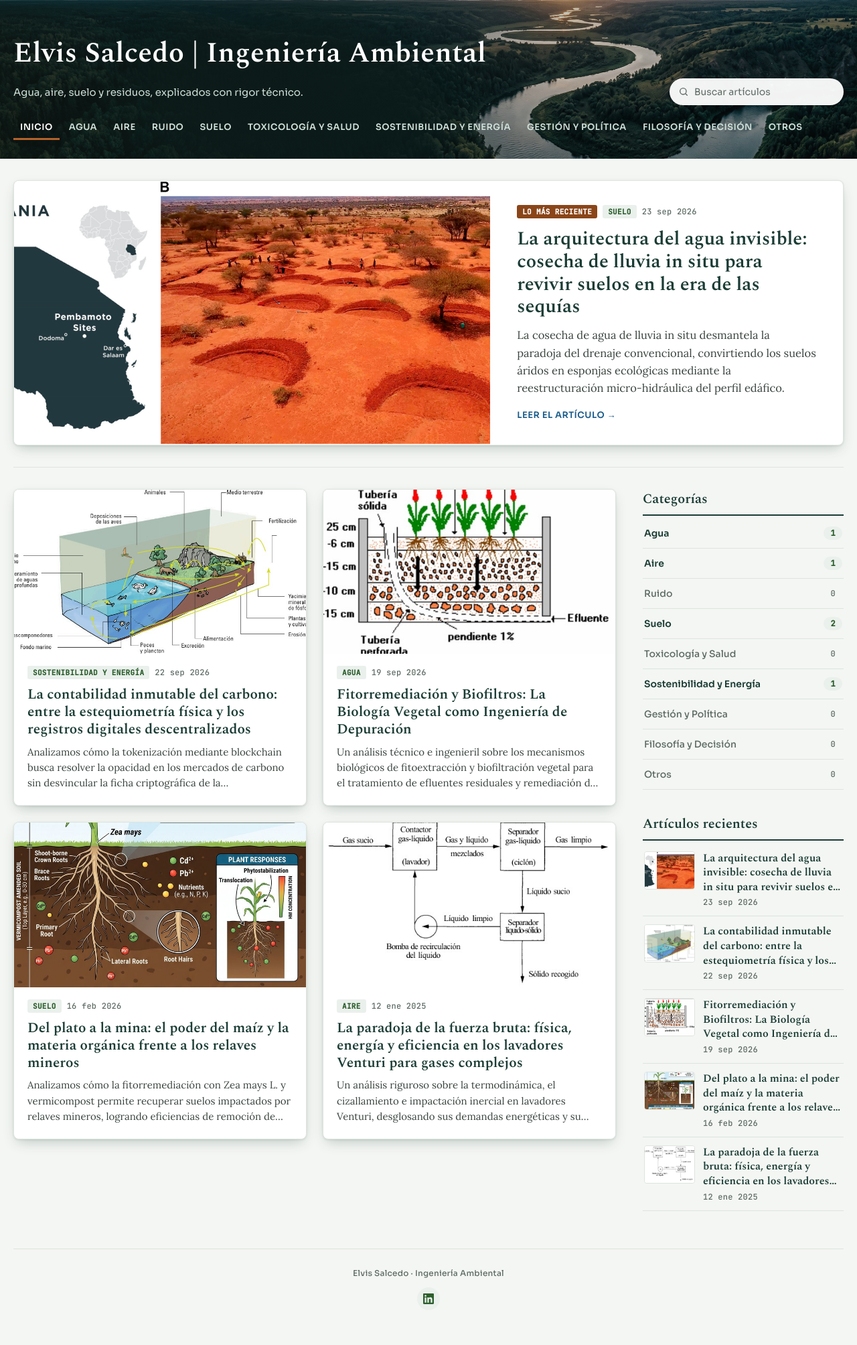
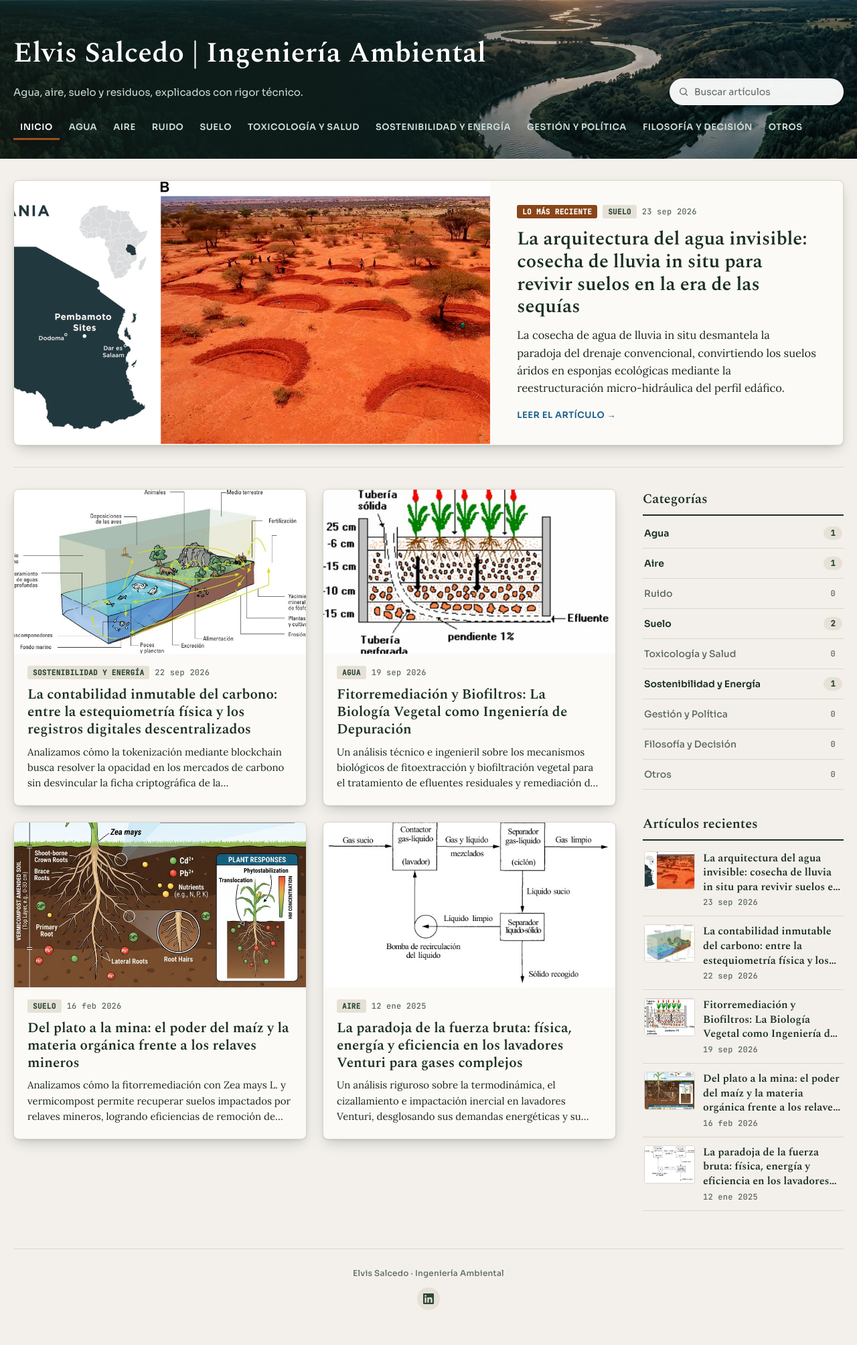
Before and after one commit to elvissalcedo/elvissalcedo.github.io, a Jekyll site: the page built from index.html, in a window 1280 px wide. Shown: the whole page at 67% size. Built offline with Jekyll 4.4.1, drawn with Linux system fonts in a browser that asks for light colours.

Commit message:
style(paleta): paleta bosque/arena sobre los tokens existentes
Reemplaza los valores de las variables de color en modo claro y oscuro,
suma los tokens fijos --forest-dark, --forest, --forest-accent, --earth y
--on-dark, y pasa los bordes fijos a --border. Contraste AA verificado con
script; --muted se oscurece un punto para llegar a 4.5:1 sobre --label-bg.

```diff
--- a/assets/css/styles.css
+++ b/assets/css/styles.css
@@ -12,16 +12,30 @@
    recién entonces enterarse de que faltan las fuentes). */
 
 :root {
-  --bg: #f4f6f3;
-  --surface: #ffffff;
-  --text: #3a453f;
-  --heading: #1a3c34;
-  --heading-alt: #2c5f2d;
-  --muted: #5c6a63;
+  /* Paleta bosque/arena (2026-10-13): fondos de arena cálida, títulos en
+     verde bosque y el acento tostado. Los valores cambiaron, los nombres no:
+     el resto de la hoja sigue leyendo las mismas variables. Contraste de
+     cada par texto/fondo en el comentario del modo oscuro, más abajo. */
+  --bg: #f3f0eb;
+  --surface: #fbfaf7;
+  --text: #1c2621;
+  --heading: #1b2e24;
+  --heading-alt: #2a4736;
+  /* #5e6b62 era el valor de partida: sobre --label-bg (fila elegida del
+     buscador) daba 4.29:1. Un punto más oscuro llega a 4.55:1. */
+  --muted: #5a675e;
   --link: #1a5c8a;
-  --accent: #b5622a;
-  --label-bg: #eaf0ec;
-  --border: #dde4de;
+  --accent: #9a4f1f;
+  --label-bg: #e6e1d6;
+  --border: #ddd6c9;
+  /* Fijos en los dos modos: fondos oscuros de bloque (pie de página, franja
+     de cifras, capa del encabezado) y su texto. --earth es solo decorativo
+     (bordes, íconos): sobre un fondo claro no alcanza contraste de texto. */
+  --forest-dark: #121c16;
+  --forest: #1b2e24;
+  --forest-accent: #2a4736;
+  --earth: #c5a880;
+  --on-dark: #ffffff;
   /* Ancho del contenedor de un articulo (y del encabezado que se le alinea
      encima, ver .site-header .inner). No es el ancho de la columna de
      texto: a >= 960px el articulo se arma en grid con el indice flotante de
@@ -37,33 +51,37 @@
    selector manual ni JS (mismo criterio que prefers-reduced-motion, más
    abajo). Redefine las mismas 10 variables de :root; como casi todo el sitio
    ya lee su color de ahí, el resto del CSS se re-tematiza solo, sin tocar
-   ninguna otra regla. Contraste verificado (WCAG): texto 13.2:1, títulos
-   15.2:1, enlaces 7.4:1, texto muted 6.6:1 -- todos por encima del mínimo
-   AA (4.5:1).
-   El encabezado/hero, el texto blanco sobre él y el acento con texto blanco
-   encima (insignia "Nuevo", hover de redes sociales) NO cambian a propósito:
-   son colores fijos sobre una foto o un fondo de color, no sobre --bg/
-   --surface, así que ya funcionan igual en cualquier modo. */
+   ninguna otra regla. Contraste verificado con script (WCAG 2.x), sobre
+   --bg / --surface:
+     claro:  texto 13.7 / 14.9, títulos 12.6 / 13.8, títulos alt 9.0 / 9.8,
+             muted 5.2 / 5.7 (4.55 sobre --label-bg), enlaces 6.3 / 6.8,
+             acento 5.3 / 5.7.
+     oscuro: texto 13.6 / 11.2, títulos 15.4 / 12.6, títulos alt 9.3 / 7.6,
+             muted 7.8 / 6.4 (5.6 sobre --label-bg), enlaces 9.3 / 7.6,
+             acento 6.2 / 5.1.
+   Todos por encima del mínimo AA (4.5:1).
+   El encabezado/hero, el texto blanco sobre él, la insignia "Lo más
+   reciente" (blanco sobre #8a4519: 7.1:1) y los bloques sobre --forest /
+   --forest-dark (blanco: 14.4 / 17.5) NO cambian a propósito: son colores
+   fijos sobre una foto o un fondo de color, no sobre --bg/--surface, así
+   que ya funcionan igual en cualquier modo. */
 @media (prefers-color-scheme: dark) {
   :root {
-    --bg: #10201a;
-    --surface: #17281f;
-    --text: #dbe6de;
-    --heading: #eef5f0;
-    --heading-alt: #7bc496;
-    --muted: #93a69b;
-    --link: #6fb3e0;
-    --accent: #c2703a;
-    --label-bg: #1e332a;
-    --border: #2a3f34;
+    --bg: #121c16;
+    --surface: #1b2e24;
+    --text: #dfe5df;
+    --heading: #f3f0eb;
+    --heading-alt: #9cc7a9;
+    --muted: #a3b0a7;
+    --link: #8cc4e8;
+    --accent: #d08a55;
+    --label-bg: #22382c;
+    --border: #2f4a3b;
   }
 
-  /* Los únicos dos bordes de contenido que no colgaban de --border sino de
-     un gris claro fijo (pensado solo para fondo claro) -- se oscurecen acá
-     nomás, sin tocar la regla original de más abajo. */
-  .post-body h2 { border-bottom-color: #2a3f34; }
-  .sugeridos { border-top-color: #2a3f34; }
-  .post-card:not(.aviso):hover { border-color: #38503f; }
+  /* El borde de una tarjeta al pasar el mouse: un paso más claro que
+     --border, que en modo oscuro es más visible que uno más oscuro. */
+  .post-card:not(.aviso):hover { border-color: #3d5c4a; }
 }
 
 * { box-sizing: border-box; }
@@ -145,9 +163,9 @@ blockquote {
    respaldo detrás de la imagen. */
 .site-header {
   background:
-    linear-gradient(to right, rgba(15, 26, 22, 0.72) 0%, rgba(15, 26, 22, 0.5) 38%, rgba(15, 26, 22, 0.22) 68%),
+    linear-gradient(to right, rgba(18, 28, 22, 0.72) 0%, rgba(18, 28, 22, 0.5) 38%, rgba(18, 28, 22, 0.22) 68%),
     url('../hero-banner.jpg'),
-    linear-gradient(120deg, #1a3c34 0%, #234d3f 60%, #2c5f2d 100%);
+    linear-gradient(120deg, var(--forest-dark) 0%, var(--forest) 60%, var(--forest-accent) 100%);
   background-size: cover;
   background-position: center;
   background-repeat: no-repeat;
@@ -240,7 +258,7 @@ blockquote {
   height: 40px;
   padding: 0 14px;
   border-radius: 20px;
-  background: rgba(15, 26, 22, 0.6);
+  background: rgba(18, 28, 22, 0.6);
   border: 1px solid rgba(255, 255, 255, 0.4);
   color: #ffffff;
   font: 600 12px 'Sora', sans-serif;
@@ -280,7 +298,7 @@ blockquote {
   padding: 8px;
   background: var(--surface);
   border-radius: 8px;
-  box-shadow: 0 2px 6px rgba(15, 26, 22, 0.12), 0 16px 36px -10px rgba(15, 26, 22, 0.5);
+  box-shadow: 0 2px 6px rgba(18, 28, 22, 0.12), 0 16px 36px -10px rgba(18, 28, 22, 0.5);
 }
 .nav-movil-panel ul {
   list-style: none;
@@ -358,7 +376,7 @@ blockquote {
   padding: 6px;
   background: var(--surface);
   border-radius: 8px;
-  box-shadow: 0 2px 6px rgba(15, 26, 22, 0.12), 0 16px 36px -10px rgba(15, 26, 22, 0.5);
+  box-shadow: 0 2px 6px rgba(18, 28, 22, 0.12), 0 16px 36px -10px rgba(18, 28, 22, 0.5);
 }
 .buscador-resultados a {
   display: block;
@@ -496,12 +514,12 @@ blockquote {
   border: 1px solid var(--border);
   border-radius: 8px;
   overflow: hidden;
-  box-shadow: 0 1px 3px rgba(26, 60, 52, 0.1), 0 8px 20px -6px rgba(26, 60, 52, 0.28);
+  box-shadow: 0 1px 3px rgba(27, 46, 36, 0.1), 0 8px 20px -6px rgba(27, 46, 36, 0.28);
   transition: box-shadow 0.18s ease, transform 0.18s ease, border-color 0.18s ease;
 }
 .post-card:not(.aviso):hover {
-  border-color: #c9d4cc;
-  box-shadow: 0 2px 4px rgba(26, 60, 52, 0.1), 0 16px 32px -10px rgba(26, 60, 52, 0.38);
+  border-color: #c9bfae;
+  box-shadow: 0 2px 4px rgba(27, 46, 36, 0.1), 0 16px 32px -10px rgba(27, 46, 36, 0.38);
   transform: translateY(-2px);
 }
 @media (prefers-reduced-motion: reduce) {
@@ -847,7 +865,7 @@ blockquote {
 .post-body h2 {
   color: var(--heading);
   font: 600 22px 'Spectral', serif;
-  border-bottom: 2px solid #e3e8e4;
+  border-bottom: 2px solid var(--border);
   padding-bottom: 6px;
 }
 .post-body h3 {
@@ -1075,7 +1093,7 @@ blockquote {
 .sugeridos {
   margin-top: 56px;
   padding-top: 28px;
-  border-top: 2px solid #e3e8e4;
+  border-top: 2px solid var(--border);
 }
 .sugeridos-titulo {
   margin: 0 0 20px;
@@ -1317,7 +1335,7 @@ blockquote {
   border-radius: 50%;
   background: var(--surface);
   color: var(--heading);
-  box-shadow: 0 2px 10px rgba(26, 60, 52, 0.18);
+  box-shadow: 0 2px 10px rgba(27, 46, 36, 0.18);
   cursor: pointer;
   opacity: 0;
   visibility: hidden;
```
